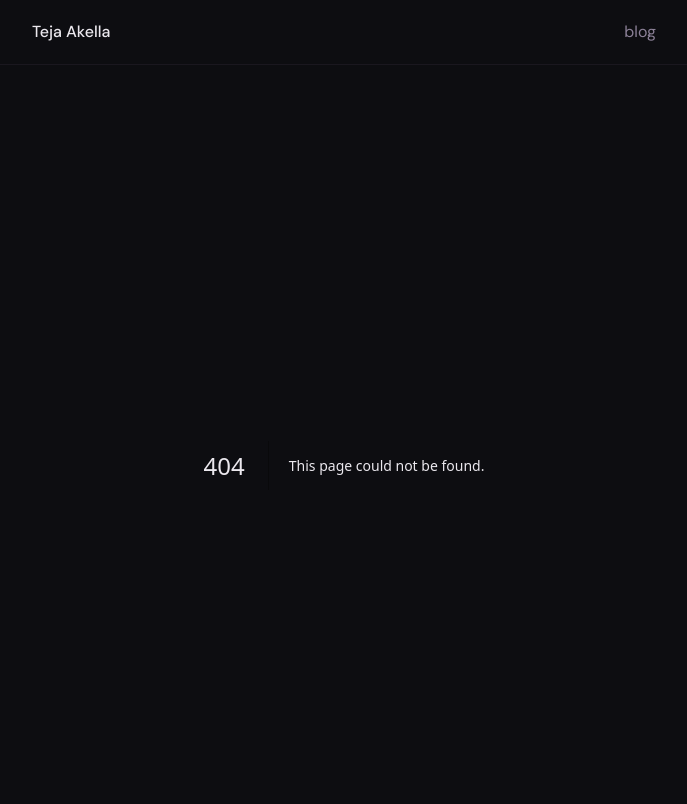
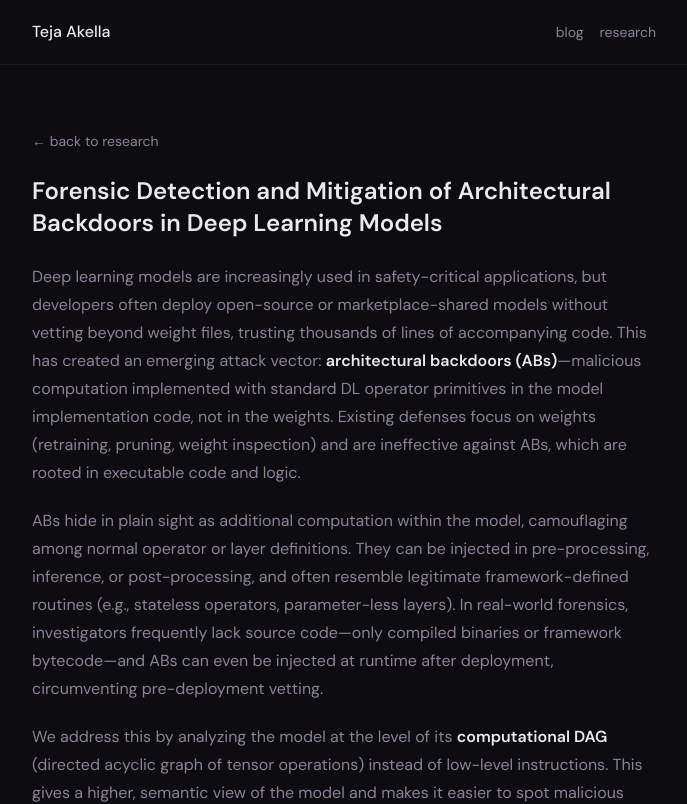
Before and after one commit to Takella6315/takellacodes, a Next.js app: page /research/architectural-backdoors-dl in a window 1280 px wide. Before the commit this address had no page. Shown: the top 804 px of the page, without its empty margins (296-983 px from the left). Built offline with nearby package versions, Linux system fonts and the light colour scheme.

Commit message:
updated website

```diff
--- /dev/null
+++ b/app/research/[slug]/page.jsx
@@ -0,0 +1,38 @@
+import Link from "next/link";
+import { notFound } from "next/navigation";
+import ReactMarkdown from "react-markdown";
+import { getResearchItem, getAllResearchSlugs } from "@/content/research";
+
+export async function generateStaticParams() {
+  return getAllResearchSlugs().map((slug) => ({ slug }));
+}
+
+export async function generateMetadata({ params }) {
+  const item = getResearchItem(params.slug);
+  if (!item) return { title: "Research" };
+  return { title: item.title, description: item.excerpt };
+}
+
+export default function ResearchDetailPage({ params }) {
+  const item = getResearchItem(params.slug);
+  if (!item) notFound();
+
+  return (
+    <main className="min-h-[calc(100vh-120px)]">
+      <article className="max-w-2xl mx-auto px-6 py-16">
+        <Link
+          href="/research"
+          className="text-muted-foreground hover:text-foreground text-sm mb-6 inline-block"
+        >
+          ← back to research
+        </Link>
+        <h1 className="text-2xl font-semibold text-foreground mb-6">
+          {item.title}
+        </h1>
+        <div className="prose prose-neutral dark:prose-invert max-w-none prose-p:text-muted-foreground prose-headings:text-foreground prose-a:text-primary prose-code:text-foreground prose-pre:bg-muted prose-strong:text-foreground">
+          <ReactMarkdown>{item.content}</ReactMarkdown>
+        </div>
+      </article>
+    </main>
+  );
+}
--- /dev/null
+++ b/app/research/page.jsx
@@ -0,0 +1,33 @@
+import Link from "next/link";
+import { researchItems } from "@/content/research";
+
+export const metadata = {
+  title: "Research",
+  description: "Research in AI security, architectural backdoors, and medical imaging.",
+};
+
+export default function ResearchPage() {
+  return (
+    <main className="min-h-[calc(100vh-120px)]">
+      <div className="max-w-2xl mx-auto px-6 py-16">
+        <h1 className="text-2xl font-semibold text-foreground mb-10">research</h1>
+        <ul className="space-y-8">
+          {researchItems.map((item) => (
+            <li key={item.slug}>
+              <Link href={`/research/${item.slug}`} className="group block">
+                <span className="text-foreground font-medium group-hover:text-primary transition-colors">
+                  {item.title}
+                </span>
+                {item.excerpt && (
+                  <p className="text-muted-foreground text-sm mt-2 leading-relaxed">
+                    {item.excerpt}
+                  </p>
+                )}
+              </Link>
+            </li>
+          ))}
+        </ul>
+      </div>
+    </main>
+  );
+}
--- a/components/SimpleHeader.jsx
+++ b/components/SimpleHeader.jsx
@@ -4,13 +4,26 @@ export default function SimpleHeader() {
   return (
     <header className="border-b border-border/40">
       <div className="max-w-2xl mx-auto px-6 py-5 flex justify-between items-center gap-4">
-        <Link href="/" className="text-foreground font-medium hover:text-primary transition-colors">
+        <Link
+          href="/"
+          className="text-foreground font-medium hover:text-primary transition-colors"
+        >
           Teja Akella
         </Link>
-        <span className="flex-1 min-w-2" aria-hidden />
-        <Link href="/blog" className="text-muted-foreground hover:text-foreground transition-colors whitespace-nowrap">
-          blog
-        </Link>
+        <div className="flex items-center gap-4 text-sm">
+          <Link
+            href="/blog"
+            className="text-muted-foreground hover:text-foreground transition-colors whitespace-nowrap"
+          >
+            blog
+          </Link>
+          <Link
+            href="/research"
+            className="text-muted-foreground hover:text-foreground transition-colors whitespace-nowrap"
+          >
+            research
+          </Link>
+        </div>
       </div>
     </header>
   );
--- /dev/null
+++ b/content/research.js
@@ -0,0 +1,42 @@
+// Research projects — add entries here. Use slug for clickable detail pages.
+
+export const researchItems = [
+  {
+    slug: "architectural-backdoors-dl",
+    title: "Forensic Detection and Mitigation of Architectural Backdoors in Deep Learning Models",
+    excerpt:
+      "Framework for detecting and removing architectural backdoors (ABs) in deep learning models—malicious logic in model code rather than weights—without requiring source code. Official publication coming soon.",
+    content: `Deep learning models are increasingly used in safety-critical applications, but developers often deploy open-source or marketplace-shared models without vetting beyond weight files, trusting thousands of lines of accompanying code. This has created an emerging attack vector: **architectural backdoors (ABs)**—malicious computation implemented with standard DL operator primitives in the model implementation code, not in the weights. Existing defenses focus on weights (retraining, pruning, weight inspection) and are ineffective against ABs, which are rooted in executable code and logic.
+
+ABs hide in plain sight as additional computation within the model, camouflaging among normal operator or layer definitions. They can be injected in pre-processing, inference, or post-processing, and often resemble legitimate framework-defined routines (e.g., stateless operators, parameter-less layers). In real-world forensics, investigators frequently lack source code—only compiled binaries or framework bytecode—and ABs can even be injected at runtime after deployment, circumventing pre-deployment vetting.
+
+We address this by analyzing the model at the level of its **computational DAG** (directed acyclic graph of tensor operations) instead of low-level instructions. This gives a higher, semantic view of the model and makes it easier to spot malicious logic. **CherryPAI** is a DL model forensics framework that reconstructs this computational DAG from compiled bytecode and systematically identifies paths and operators that deviate from the expected architecture, enabling detection and removal of ABs without source code.
+
+*Official publication coming soon.*`,
+  },
+  {
+    slug: "unet-brain-tumor-detection",
+    title: "Using Lightweight CNNs (U-Net Arch) for Brain Tumor Detection",
+    excerpt:
+      "Lightweight CNN-based system using U-Net-inspired architecture for plug-and-play brain tumor detection from MRI scans, designed for hospital deployment.",
+    content: `We developed **lightweight CNNs using a U-Net-inspired architecture** for brain tumor detection from MRI scans, designed as a **plug-and-play tool** for hospitals to automate and standardize screening.
+
+**Context.** Brain tumor incidence has risen, and MRI is the primary non-invasive imaging tool. Manual analysis is time-consuming and variable. We aimed to build an efficient, deployable model that could classify tumor presence and type from brain MRI (sagittal/x-z plane) with minimal misclassification—especially avoiding false negatives (missing a tumor).
+
+**Data & preprocessing.** We used a Kaggle brain tumor dataset (~1,311 MRI images) with roughly balanced classes (Meningioma, Glioma, Pituitary, No Tumor). Data was split 70% train / 30% test. Preprocessing included grayscale conversion, Gaussian filtering to reduce noise, and edge detection (Sobel/Canny) to highlight tumor boundaries; images were resized via bilinear interpolation for efficient training.
+
+**Model.** The pipeline uses convolutional layers with ReLU and max pooling, followed by dense layers and softmax for classification. The design prioritizes **lightweight**, interpretable blocks so hospitals can run it on typical hardware without heavy GPU infrastructure. The approach is aligned with U-Net-style thinking: focus on clear, hierarchical feature extraction and efficient use of spatial information.
+
+**Results.** After training (e.g., ~10 epochs), we achieved high accuracy (~98.6% overall), with 100% recall on the no-tumor category and strong performance across tumor types (e.g., 99%+ for meningioma, glioma, pituitary). Weighted balanced accuracy was ~94.6%. Confusion matrices showed very few misclassifications, and errors were mostly between tumor subtypes rather than missing tumors entirely—critical for clinical safety.
+
+**Deployment.** The goal is **plug-and-play** use in hospitals: ingest MRI scans, run the lightweight model, and get fast, consistent tumor detection to support (not replace) radiologist workflow. Future work includes full U-Net segmentation for precise tumor boundaries and support for multiple MRI planes (sagittal, coronal, axial) to improve robustness.`,
+  },
+];
+
+export function getResearchItem(slug) {
+  return researchItems.find((r) => r.slug === slug) ?? null;
+}
+
+export function getAllResearchSlugs() {
+  return researchItems.map((r) => r.slug);
+}
```
Also changed, not shown: 1 other file (tests, documents, lock files or other folders).
